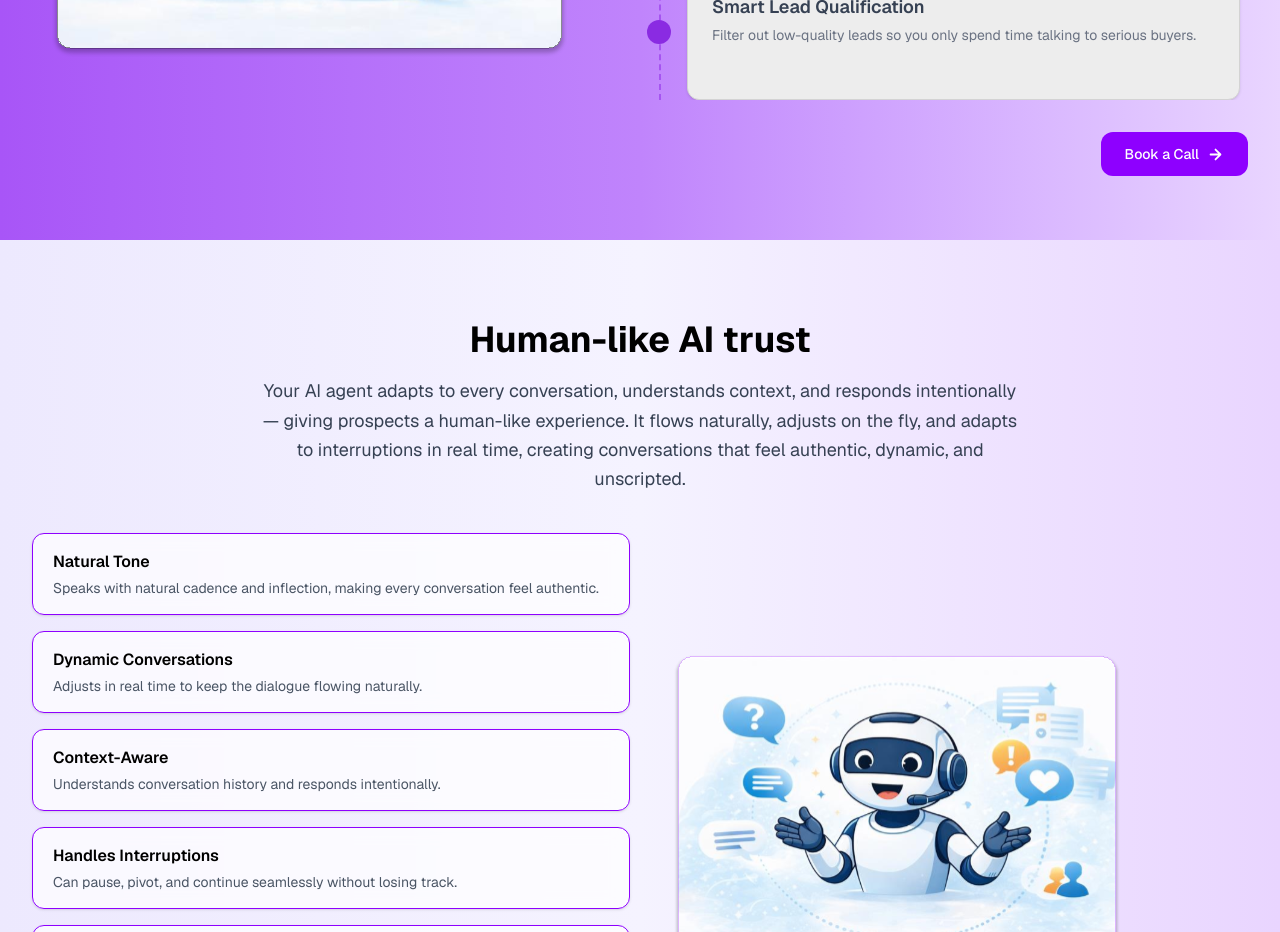
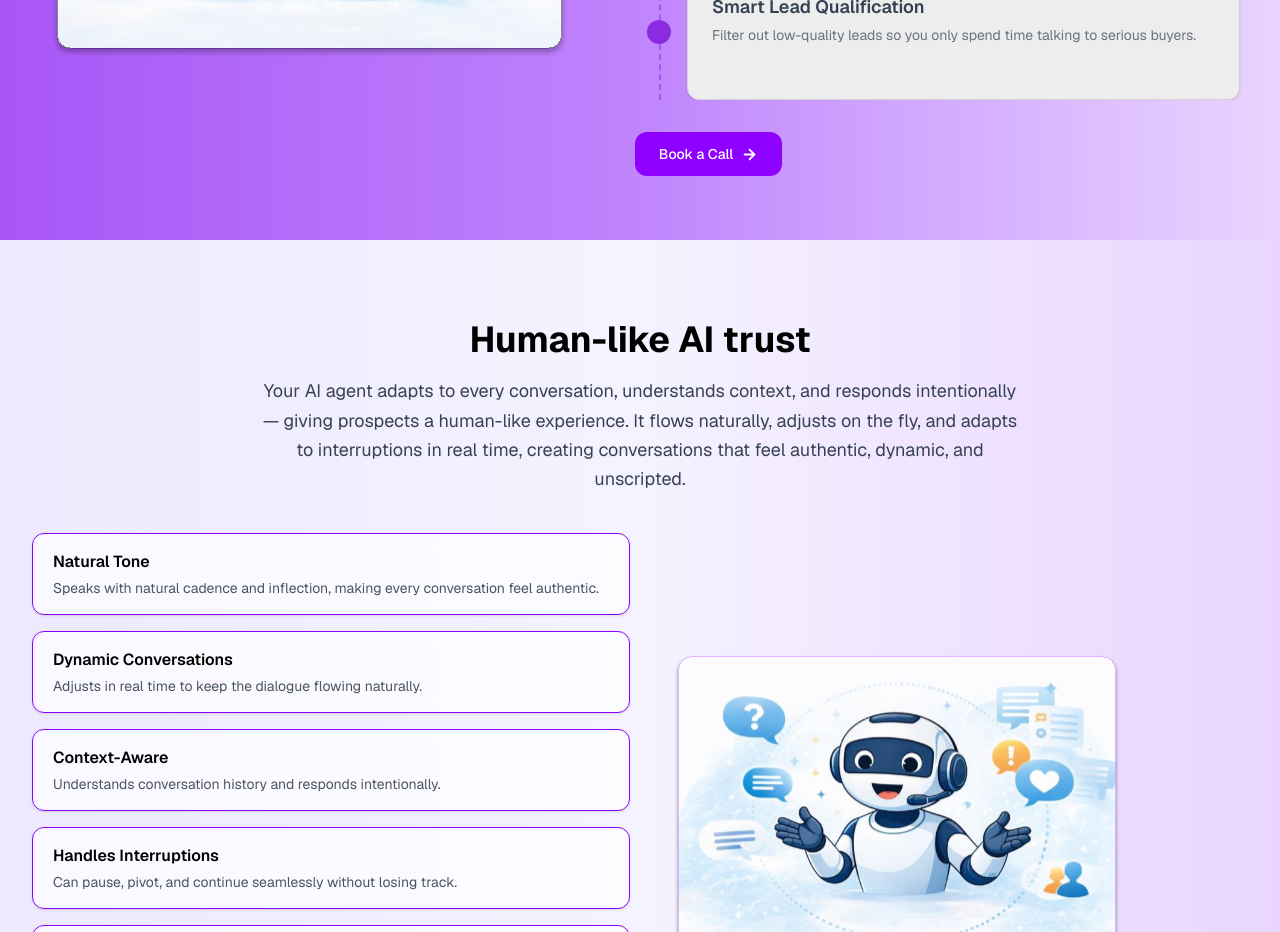
Before and after one commit to juyel66/CallmeAI, a Next.js app: page /solutions in a window 1280 px wide. Shown: the part 1200-2132 px from the top of the page. Built offline with nearby package versions, Linux system fonts and the light colour scheme.

Commit message:
Update alignment in SolutionHowItWork component: change button alignment from end to start for improved layout consistency

```diff
--- a/app/pages/SolutionPage/SolutionHowItWork/SolutionHowItWork.tsx
+++ b/app/pages/SolutionPage/SolutionHowItWork/SolutionHowItWork.tsx
@@ -262,7 +262,7 @@
             ))}
           </div>
 
-          <div className="mt-7 flex justify-end sm:mt-8">
+          <div className="mt-7 flex justify-start sm:mt-8">
             <Link
               href="/contact"
               className="inline-flex items-center justify-center gap-2 rounded-xl bg-[#8E00FF] px-5 py-2.5 text-sm font-medium text-white transition hover:bg-[#6f14f1] sm:px-6 sm:py-3"
```
